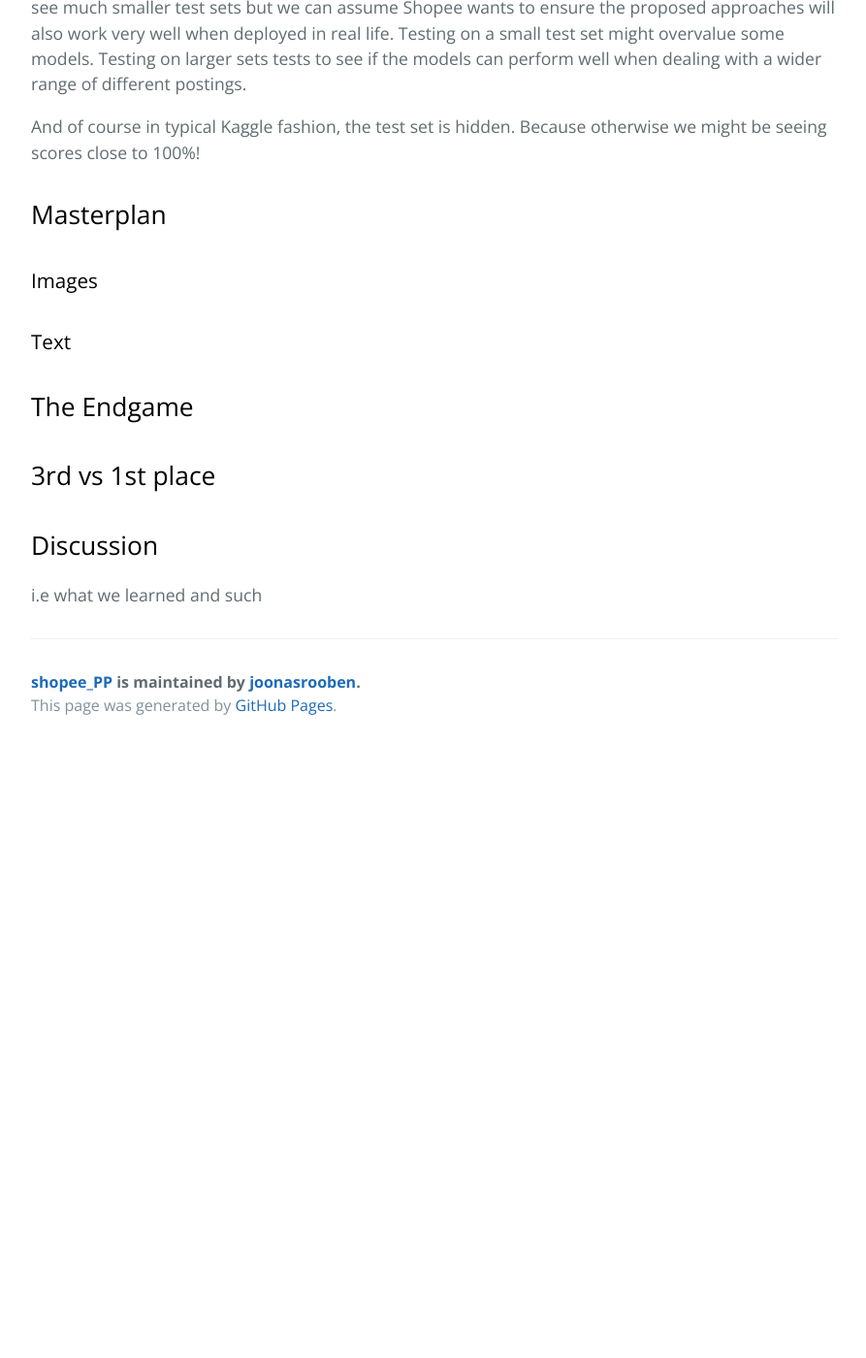
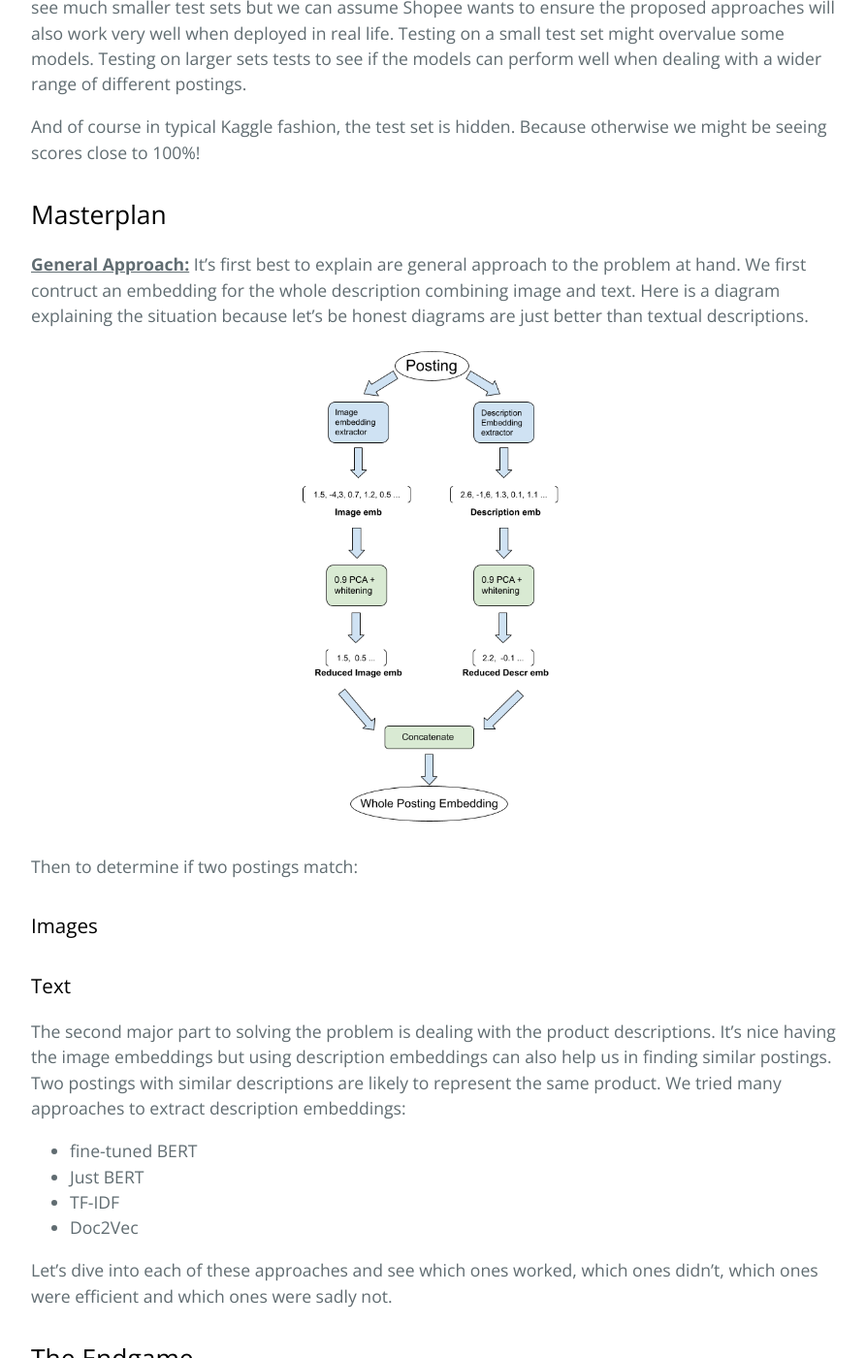
Before and after one commit to joonasrooben/shopee_PP, a Jekyll site: the page built from index.md, in a window 1280 px wide and 1400 px high, scrolled down 1937 px. Shown: the whole window at 97% size, without its empty margins (192-1085 px from the left). Built offline with Jekyll 4.4.1, drawn with Linux system fonts in a browser that asks for light colours; our own code applies the rules of GitHub Pages for plain Markdown files; before the commit the page ends 2708 px from its top, so only the background shows below that.

Commit message:
Update index.md

```diff
--- a/index.md
+++ b/index.md
@@ -34,9 +34,23 @@ And of course in typical Kaggle fashion, the test set is hidden. Because otherwi
 
 ## Masterplan
 
+<b><u>General Approach:</u></b> It's first best to explain are general approach to the problem at hand. We first contruct an embedding for the whole description combining image and text. Here is a diagram explaining the situation because let's be honest diagrams are just better than textual descriptions.
+
+<div style="text-align:center"><img src="emb_diagram.png" alt="emb_diagram" class="center" height="500"></div>
+
+Then to determine if two postings match:
+
 ### Images
 
 ### Text
+
+The second major part to solving the problem is dealing with the product descriptions. It's nice having the image embeddings but using description embeddings can also help us in finding similar postings. Two postings with similar descriptions are likely to represent the same product. We tried many approaches to extract description embeddings:
+  - fine-tuned BERT
+  - Just BERT
+  - TF-IDF
+  - Doc2Vec
+
+Let's dive into each of these approaches and see which ones worked, which ones didn't, which ones were efficient and which ones were sadly not.
 
 ## The Endgame
 
```
